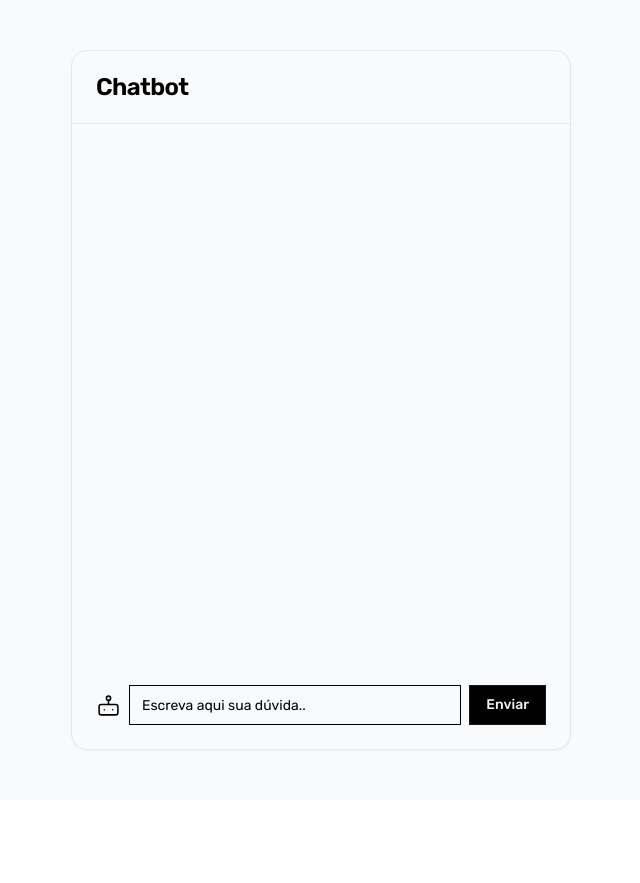
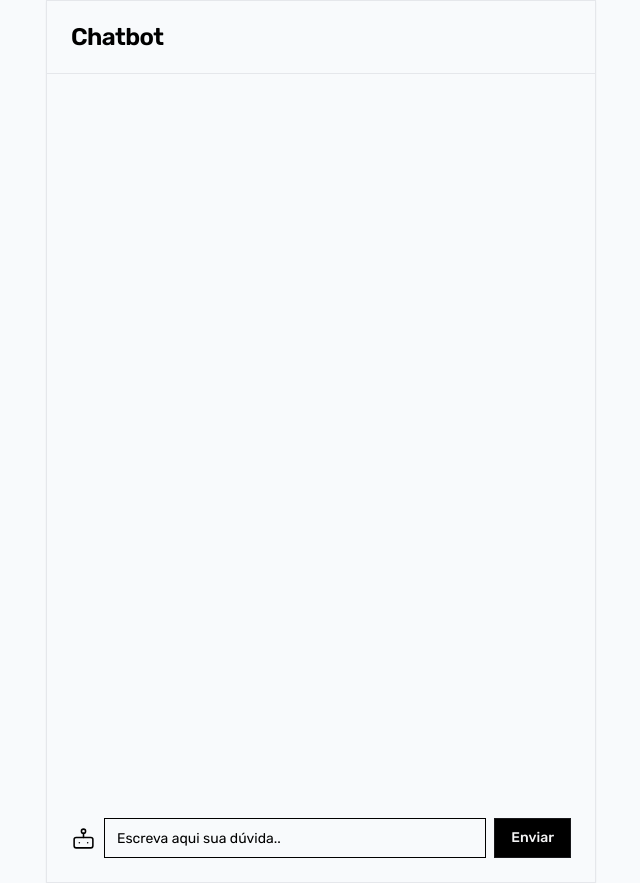
Before and after one commit to jaogui/chatbot-ia, a Next.js app: page / in a window 1280 px wide. Shown: the whole page, without its empty margins (319-959 px from the left). Before the commit the page ends 800 px from the top, so only its background shows below. Built offline with nearby package versions, Linux system fonts and the light colour scheme.

Commit message:
add ScrollArea component shadcn/ui

```diff
--- a/package.json
+++ b/package.json
@@ -10,6 +10,7 @@
   },
   "dependencies": {
     "@radix-ui/react-avatar": "^1.0.3",
+    "@radix-ui/react-scroll-area": "^1.0.4",
     "@radix-ui/react-slot": "^1.0.2",
     "@types/node": "20.4.2",
     "@types/react": "18.2.15",
--- a/src/components/Chat.tsx
+++ b/src/components/Chat.tsx
@@ -13,6 +13,7 @@
 import { BotIcon } from "lucide-react";
 
 import { useChat } from "ai/react";
+import { ScrollArea } from "@/components/ui/scroll-area"
 
 export function Chat() {
   const { messages, input, handleInputChange, handleSubmit } = useChat({
@@ -20,15 +21,16 @@
   });
 
   return (
-      <Card className="w-[500px] h-[700px] rounded-2xl grid grid-rows-[min-content]">
+      <Card className="w-[550px]">
         <CardHeader className="flex flex-row justify-between border-b">
           <CardTitle className="flex gap-2">Chatbot</CardTitle>
           <CardDescription></CardDescription>
         </CardHeader>
-        <CardContent className="space-y-4 flex flex-col gap-2 self-start pt-5">
+        <CardContent className="self-start pt-5">
+          <ScrollArea className="h-[700px] rounded-md p-2">
           {messages.map(message => {
             return(
-              <article key={message.id} className="flex items-center gap-5 justify-start text-sm text-zinc-600">
+              <article key={message.id} className="flex items-center gap-5 justify-start text-sm text-zinc-600 py-2">
                 {message.role === 'user' && (
                         <Avatar className="self-start">
                         <AvatarFallback>JG</AvatarFallback>
@@ -50,6 +52,7 @@
             </article>
             )
           })}
+          </ScrollArea>
         </CardContent>
         <CardFooter className="text-sm self-end">
           <form className="flex gap-2 w-full items-center" onSubmit={handleSubmit}>
--- /dev/null
+++ b/src/components/ui/scroll-area.tsx
@@ -0,0 +1,48 @@
+"use client"
+
+import * as React from "react"
+import * as ScrollAreaPrimitive from "@radix-ui/react-scroll-area"
+
+import { cn } from "@/lib/utils"
+
+const ScrollArea = React.forwardRef<
+  React.ElementRef<typeof ScrollAreaPrimitive.Root>,
+  React.ComponentPropsWithoutRef<typeof ScrollAreaPrimitive.Root>
+>(({ className, children, ...props }, ref) => (
+  <ScrollAreaPrimitive.Root
+    ref={ref}
+    className={cn("relative overflow-hidden", className)}
+    {...props}
+  >
+    <ScrollAreaPrimitive.Viewport className="h-full w-full rounded-[inherit]">
+      {children}
+    </ScrollAreaPrimitive.Viewport>
+    <ScrollBar />
+    <ScrollAreaPrimitive.Corner />
+  </ScrollAreaPrimitive.Root>
+))
+ScrollArea.displayName = ScrollAreaPrimitive.Root.displayName
+
+const ScrollBar = React.forwardRef<
+  React.ElementRef<typeof ScrollAreaPrimitive.ScrollAreaScrollbar>,
+  React.ComponentPropsWithoutRef<typeof ScrollAreaPrimitive.ScrollAreaScrollbar>
+>(({ className, orientation = "vertical", ...props }, ref) => (
+  <ScrollAreaPrimitive.ScrollAreaScrollbar
+    ref={ref}
+    orientation={orientation}
+    className={cn(
+      "flex touch-none select-none transition-colors",
+      orientation === "vertical" &&
+        "h-full w-2.5 border-l border-l-transparent p-[1px]",
+      orientation === "horizontal" &&
+        "h-2.5 border-t border-t-transparent p-[1px]",
+      className
+    )}
+    {...props}
+  >
+    <ScrollAreaPrimitive.ScrollAreaThumb className="relative flex-1 rounded-full bg-border" />
+  </ScrollAreaPrimitive.ScrollAreaScrollbar>
+))
+ScrollBar.displayName = ScrollAreaPrimitive.ScrollAreaScrollbar.displayName
+
+export { ScrollArea, ScrollBar }
```
Also changed, not shown: 1 other file (tests, documents, lock files or other folders).
